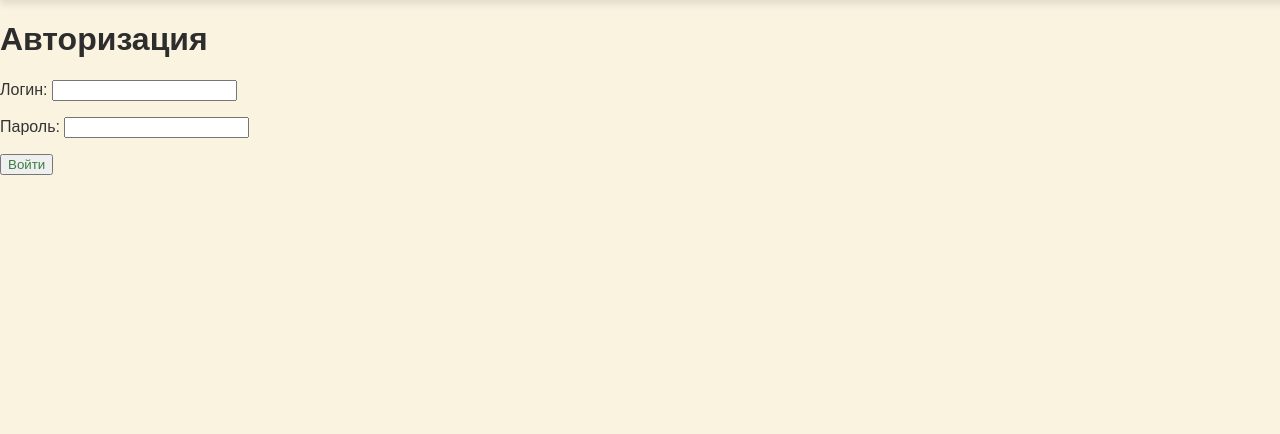
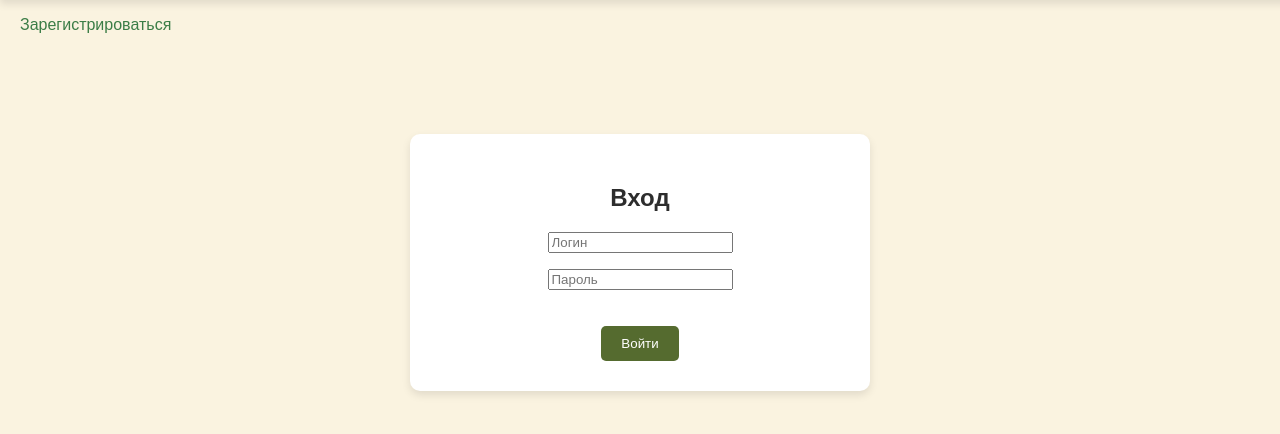
Before and after one commit to Ksenia909/django-shop, a Django app: page /users/login/ in a window 1280 px wide. Shown: the part 90-524 px from the top of the page. Run offline with Django 5.2, Linux system fonts and the light colour scheme.

Commit message:
Style login and registration pages

```diff
--- a/myshop/static/css/styles.css
+++ b/myshop/static/css/styles.css
@@ -328,8 +328,8 @@
 
 .messages {
     position: fixed;
-    top: 10px;
-    right: 10px;
+    bottom: 20px;
+    right: 20px;
     z-index: 1000;
     width: 300px;
     transition: opacity 0.5s ease;
@@ -351,3 +351,63 @@
 .message.error {
     background-color: #f44336;
 }
+
+.auth-container {
+    background-color: #ffffff;
+    color: #333333;
+    padding: 30px;
+    border-radius: 10px;
+    box-shadow: 0 4px 8px rgba(0, 0, 0, 0.1);
+    max-width: 400px;
+    margin: 100px auto;
+    text-align: center;
+}
+
+
+.form-container input[type="text"],
+.form-container input[type="password"] {
+    width: 100%;
+    padding: 15px;
+    margin-bottom: 15px;
+    font-size: 18px;
+    color: #333;
+    border: 1px solid #A3A5A6;
+    border-radius: 8px;
+    outline: none;
+}
+
+.form-container input::placeholder {
+    color: #A3A5A6;
+    font-size: 16px;
+}
+
+.form-container input:focus {
+    border-color: #7C8C7D;
+    box-shadow: 0 0 6px rgba(124, 140, 125, 0.3);
+}
+
+.auth-button {
+    border: none;
+    padding: 10px 20px;
+    margin-top: 20px;
+    border-radius: 5px;
+    color: white;
+    transition: .2s linear;
+    background: #556B2F;
+}
+
+.auth-button:hover {
+    box-shadow: 0 0 0 2px white, 0 0 0 4px #6B8E23;
+    color: #FFFFFF;
+}
+
+.centered-box {
+    max-width: 500px;
+    margin: 50px auto;
+    padding: 30px;
+    background-color: #ffffff;
+    border-radius: 8px;
+    box-shadow: 0 4px 8px rgba(0, 0, 0, 0.1);
+    text-align: center;
+    line-height: 1.5;
+}
--- a/myshop/users/templates/users/login.html
+++ b/myshop/users/templates/users/login.html
@@ -2,11 +2,17 @@
 {% load static %}
 
 {% block content %}
-<h1>Авторизация</h1>
+<p style="margin-left: 20px;">
+    <a href="{% url 'users:register' %}">Зарегистрироваться</a>
+</p>
+<div class="auth-container">
+    <h2>Вход</h2>
+    <form method="post" action="{% url 'users:login' %}">
+        {% csrf_token %}
+        <p><input type="text" name="username" placeholder="Логин" required></p>
+        <p><input type="password" name="password" placeholder="Пароль" required></p>
+        <button type="submit" class="auth-button">Войти</button>
+    </form>
 
-<form method="post">
-    {% csrf_token %}
-    {{ form.as_p }}
-    <p><button type="submit">Войти</button></p>
-</form>
+</div>
 {% endblock %}
```
Also changed, not shown: myshop/users/templates/users/register.html (+7 -5 lines).
